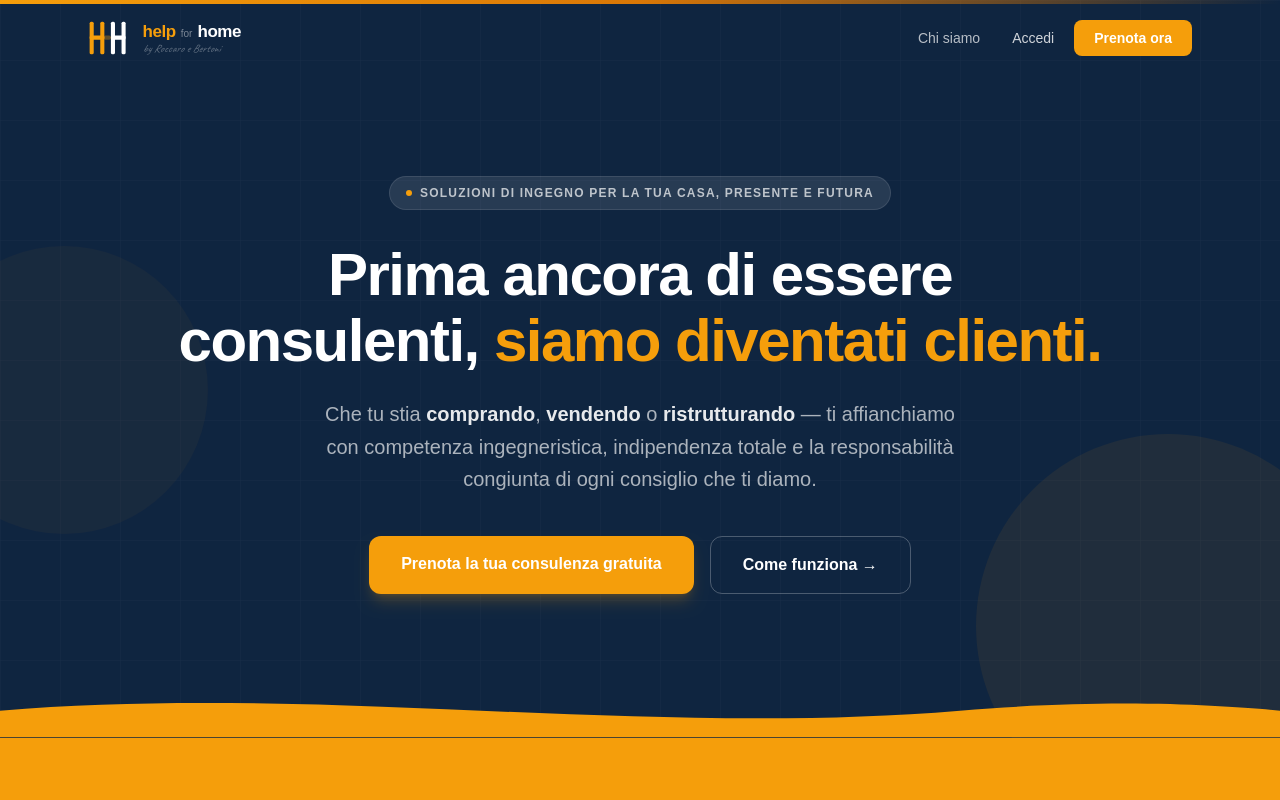
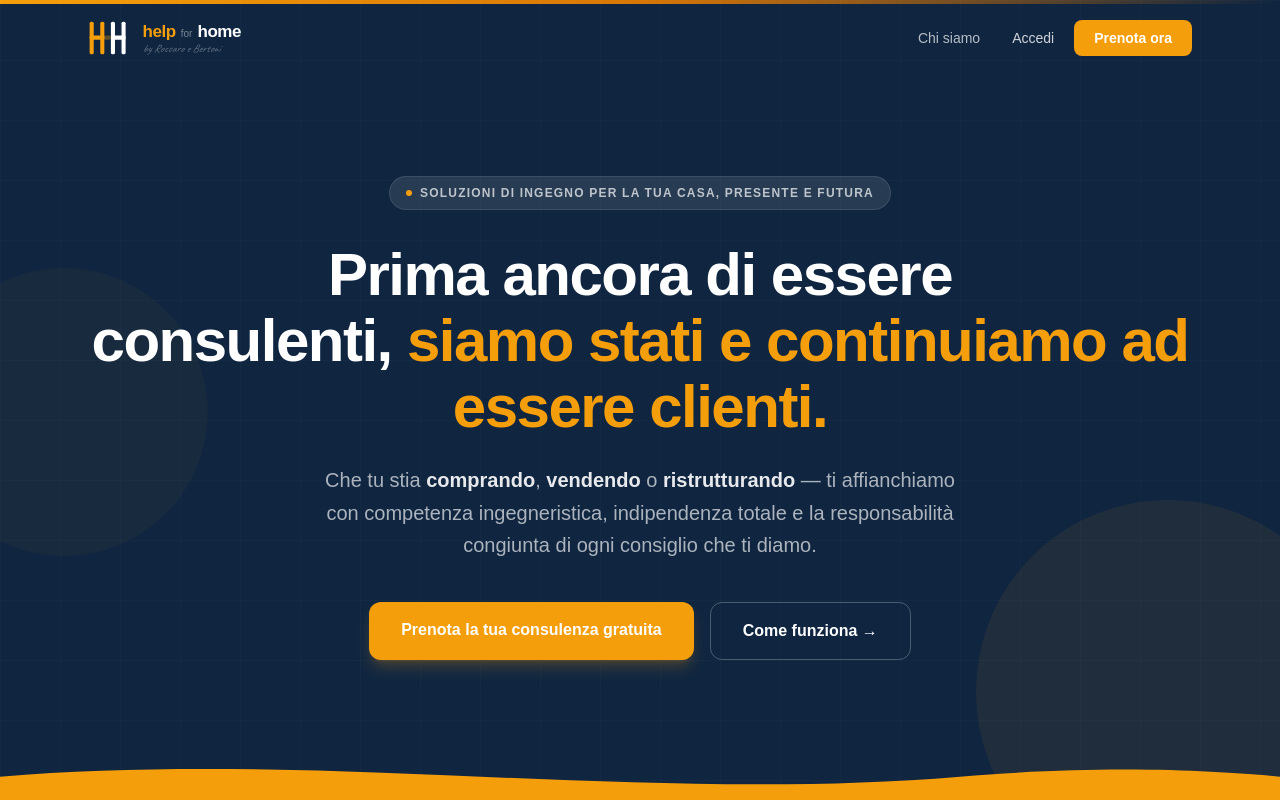
Before and after one commit to inglucabertoni-cyber/sito2, a Next.js app: page / in a window 1280 px wide. Shown: the top 800 px of the page. Built offline with nearby package versions, Linux system fonts and the light colour scheme; no server answers.

Commit message:
Aggiorna headline homepage: siamo stati e continuiamo ad essere clienti
Co-Authored-By: Claude Sonnet 4.6 <noreply@anthropic.com>

```diff
--- a/app/page.tsx
+++ b/app/page.tsx
@@ -169,7 +169,7 @@ export default async function HomePage() {
 
           <h1 className="text-3xl sm:text-5xl md:text-6xl font-black leading-[1.1] mb-6 tracking-tight">
             Prima ancora di essere<br className="hidden sm:block" /> consulenti,{" "}
-            <span className="text-[#F59E0B]">siamo diventati clienti.</span>
+            <span className="text-[#F59E0B]">siamo stati e continuiamo ad essere clienti.</span>
           </h1>
 
           <p className="text-base sm:text-lg md:text-xl text-white/65 max-w-2xl mx-auto mb-10 leading-relaxed px-2">
```
